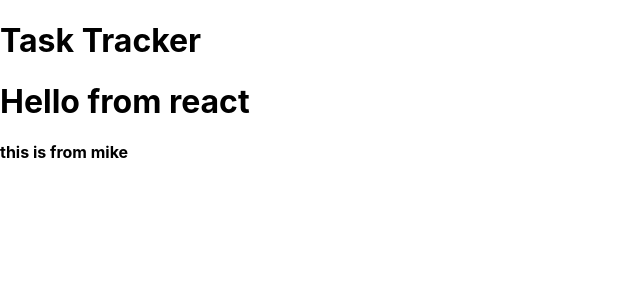
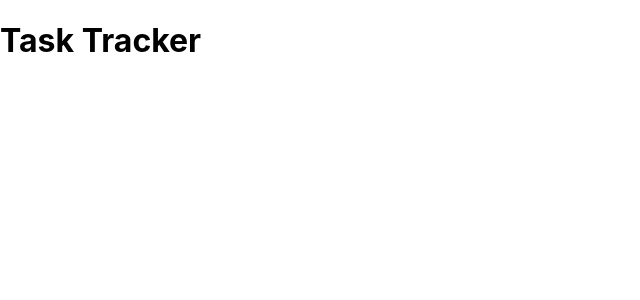
Before and after one commit to mikiyas-girma/react-task-tracker, a React (Create React App) app: page / in a window 1280 px wide. Shown: the top 300 px of the page, without its empty margins (0-640 px from the left). Built offline with nearby package versions, Linux system fonts and the light colour scheme.

Commit message:
using props

```diff
--- a/src/App.js
+++ b/src/App.js
@@ -1,12 +1,11 @@
 import Header  from "./components/Header";
 
 function App() {
-  const name = 'mike';
   return (
     <div className="container">
+
       <Header />
-      <h1>Hello from react</h1>
-      <h4>this is from {name}</h4>
+
     </div>
   );
 }
--- a/src/components/Header.js
+++ b/src/components/Header.js
@@ -1,10 +1,14 @@
 
-const Header = () => {
+const Header = ({ title }) => {
   return (
-    <div>
-      <h1>Task Tracker </h1>
-    </div>
+    <header>
+      <h1> {title} </h1>
+    </header>
   )
 }
 
+Header.defaultProps = {
+  title: 'Task Tracker',
+}
+
 export default Header
```
